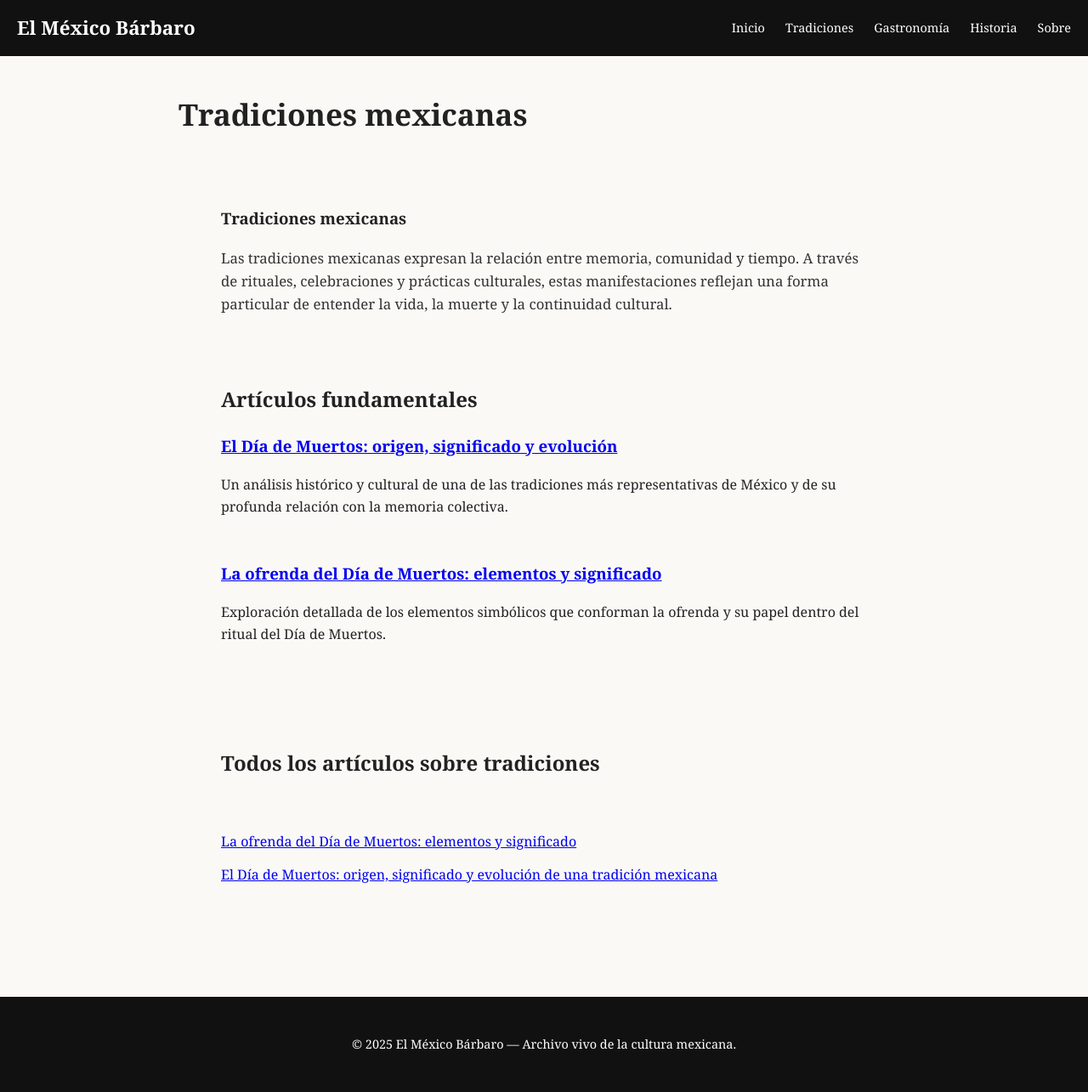
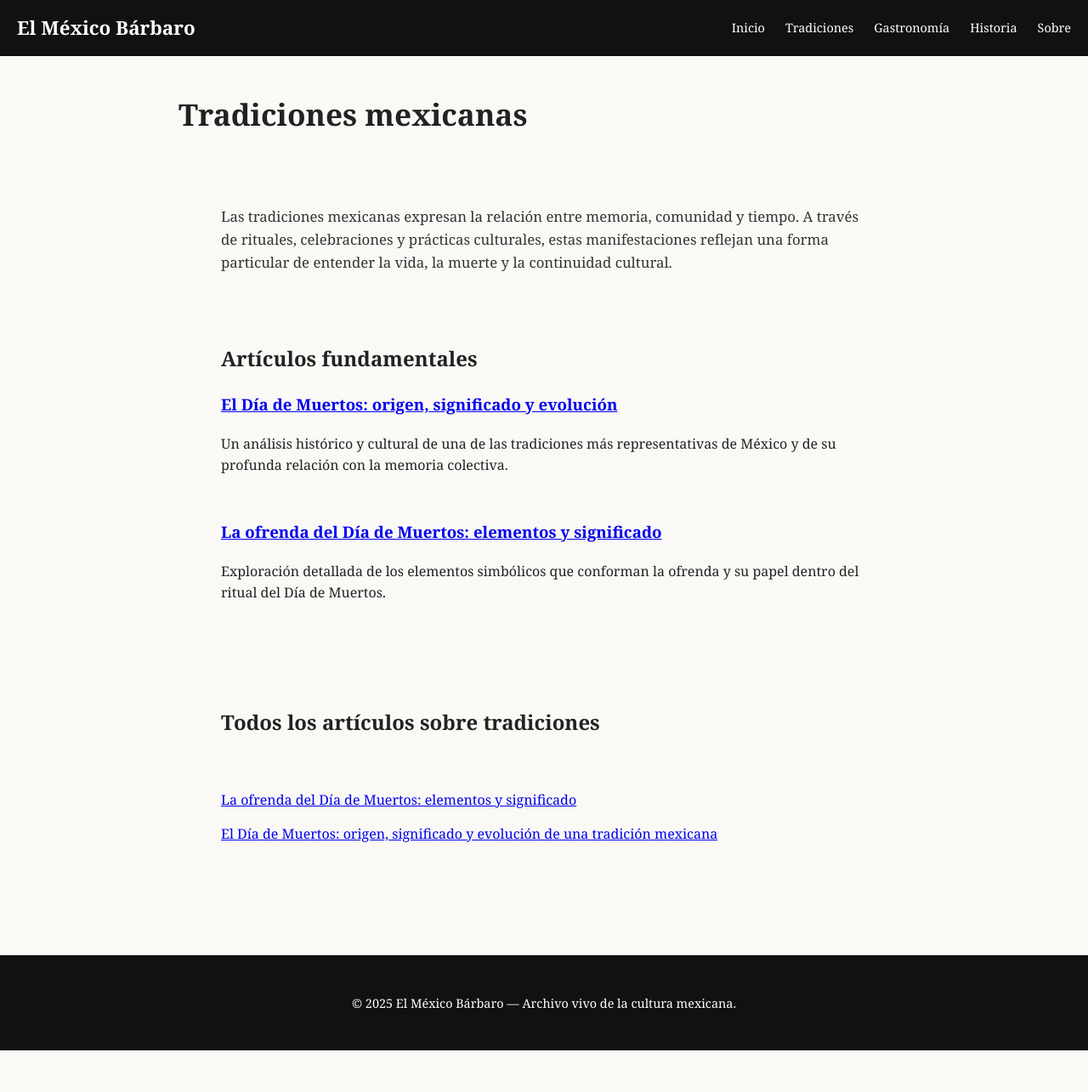
Before and after one commit to elbracamonte/elbracamonte.github.io, a Jekyll site: the page built from tradiciones/index.html, in a window 1280 px wide. Shown: the whole page at 85% size. Built offline with Jekyll 4.4.1, drawn with Linux system fonts in a browser that asks for light colours; after the commit the page ends 1236 px from its top, so only the background shows below that.

Commit message:
Update index.html

```diff
--- a/tradiciones/index.html
+++ b/tradiciones/index.html
@@ -5,7 +5,6 @@ description: "Archivo cultural sobre las tradiciones mexicanas, sus rituales, ce
 ---
 
 <section class="category-hero">
-  <h1>Tradiciones mexicanas</h1>
   <p class="category-intro">
     Las tradiciones mexicanas expresan la relación entre memoria, comunidad y
     tiempo. A través de rituales, celebraciones y prácticas culturales, estas
```
